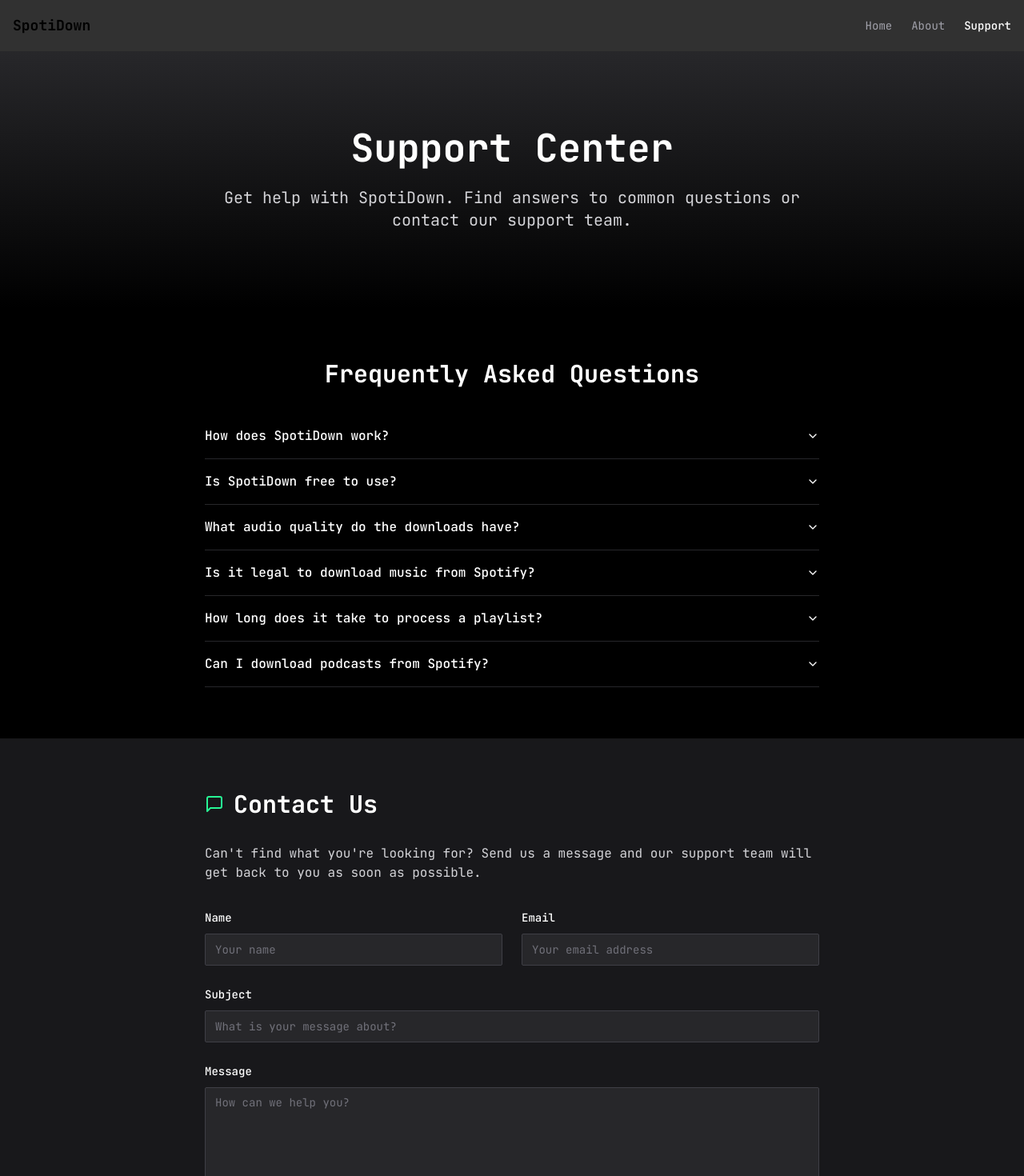
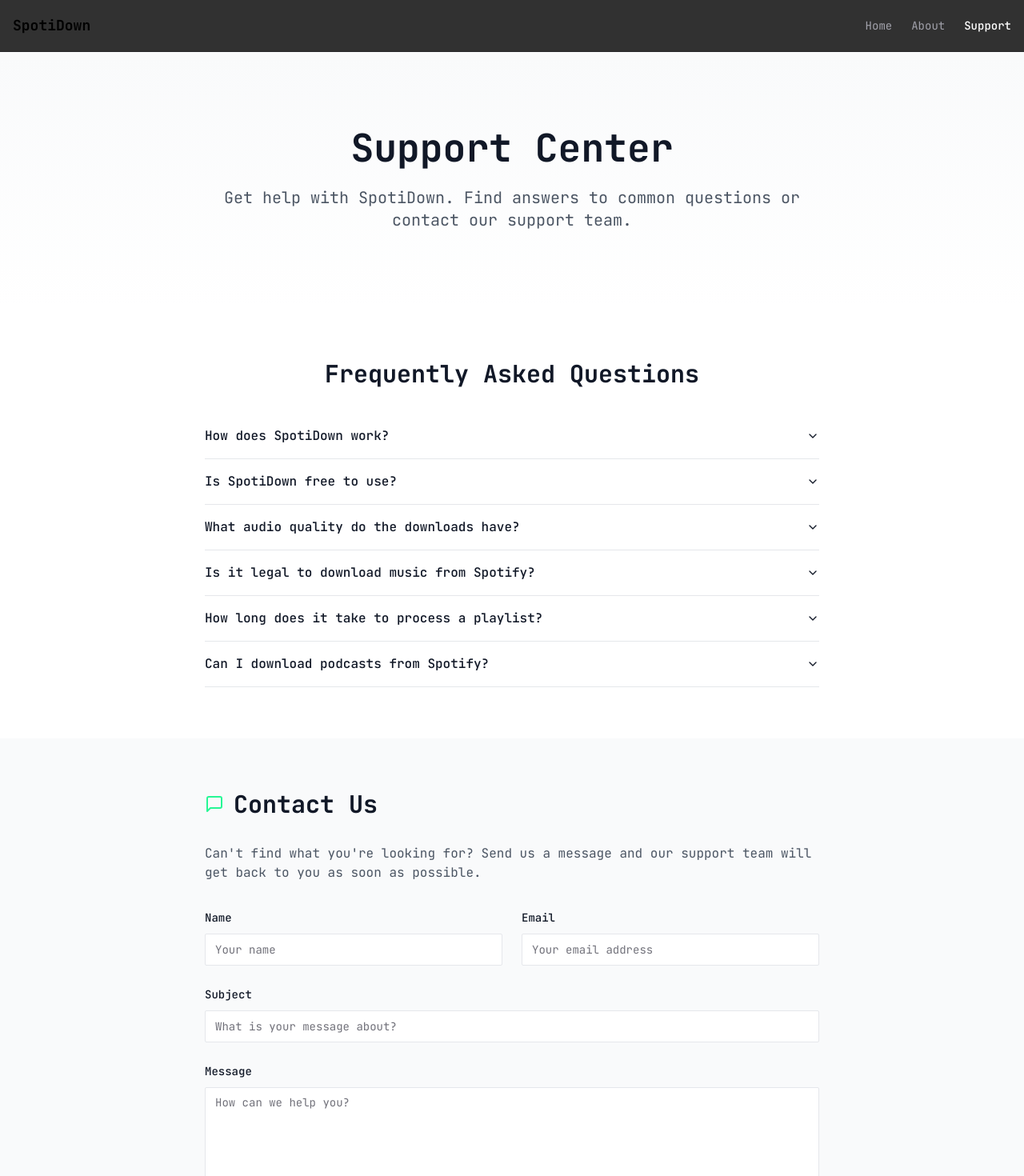
Before and after one commit to Manish-Tamang/spoti-down, a Next.js app: page /support in a window 1280 px wide. Shown: the top 1470 px of the page at 80% size. Built offline with nearby package versions, Linux system fonts and the light colour scheme.

Commit message:
light mode fixed

```diff
--- a/app/support/page.tsx
+++ b/app/support/page.tsx
@@ -6,12 +6,12 @@ import { Mail, MessageSquare } from "lucide-react"
 
 export default function SupportPage() {
   return (
-    <div className="bg-black text-white">
+    <div className="bg-white text-gray-900">
       {/* Hero Section */}
-      <section className="py-16 md:py-24 bg-gradient-to-b from-zinc-800 to-black">
+      <section className="py-16 md:py-24 bg-gradient-to-b from-gray-50 to-white">
         <div className="container mx-auto px-4 text-center">
           <h1 className="text-4xl md:text-5xl font-bold mb-6">Support Center</h1>
-          <p className="text-xl text-zinc-300 max-w-3xl mx-auto">
+          <p className="text-xl text-gray-600 max-w-3xl mx-auto">
             Get help with SpotiDown. Find answers to common questions or contact our support team.
           </p>
         </div>
@@ -24,53 +24,53 @@ export default function SupportPage() {
 
           <div className="max-w-3xl mx-auto">
             <Accordion type="single" collapsible className="w-full">
-              <AccordionItem value="item-1" className="border-zinc-800">
+              <AccordionItem value="item-1" className="border-gray-200">
                 <AccordionTrigger className="text-left">How does SpotiDown work?</AccordionTrigger>
-                <AccordionContent className="text-zinc-400">
+                <AccordionContent className="text-gray-600">
                   SpotiDown works by extracting metadata from Spotify tracks and playlists, then finding matching audio
                   from various sources. The audio is processed to ensure high quality, and then made available for
                   download as MP3 files.
                 </AccordionContent>
               </AccordionItem>
 
-              <AccordionItem value="item-2" className="border-zinc-800">
+              <AccordionItem value="item-2" className="border-gray-200">
                 <AccordionTrigger className="text-left">Is SpotiDown free to use?</AccordionTrigger>
-                <AccordionContent className="text-zinc-400">
+                <AccordionContent className="text-gray-600">
                   SpotiDown offers both free and premium tiers. The free tier allows a limited number of downloads per
                   day with standard quality, while the premium subscription offers unlimited downloads with high-quality
                   audio and no ads.
                 </AccordionContent>
               </AccordionItem>
 
-              <AccordionItem value="item-3" className="border-zinc-800">
+              <AccordionItem value="item-3" className="border-gray-200">
                 <AccordionTrigger className="text-left">What audio quality do the downloads have?</AccordionTrigger>
-                <AccordionContent className="text-zinc-400">
+                <AccordionContent className="text-gray-600">
                   Our free tier provides 128 kbps MP3 files, which is good for casual listening. Premium users get
                   access to 320 kbps MP3 files, which is the highest quality MP3 format available and comparable to
                   Spotify's premium streaming quality.
                 </AccordionContent>
               </AccordionItem>
 
-              <AccordionItem value="item-4" className="border-zinc-800">
+              <AccordionItem value="item-4" className="border-gray-200">
                 <AccordionTrigger className="text-left">Is it legal to download music from Spotify?</AccordionTrigger>
-                <AccordionContent className="text-zinc-400">
+                <AccordionContent className="text-gray-600">
                   SpotiDown is designed for personal use only. We recommend using our service to download music you
                   already have access to through legitimate subscriptions, for offline listening purposes. Always
                   respect copyright laws and artists' rights.
                 </AccordionContent>
               </AccordionItem>
 
-              <AccordionItem value="item-5" className="border-zinc-800">
+              <AccordionItem value="item-5" className="border-gray-200">
                 <AccordionTrigger className="text-left">How long does it take to process a playlist?</AccordionTrigger>
-                <AccordionContent className="text-zinc-400">
+                <AccordionContent className="text-gray-600">
                   Processing time depends on the size of the playlist. Single tracks are usually ready within seconds,
                   while larger playlists may take a few minutes. Premium users enjoy faster processing times.
                 </AccordionContent>
               </AccordionItem>
 
-              <AccordionItem value="item-6" className="border-zinc-800">
+              <AccordionItem value="item-6" className="border-gray-200">
                 <AccordionTrigger className="text-left">Can I download podcasts from Spotify?</AccordionTrigger>
-                <AccordionContent className="text-zinc-400">
+                <AccordionContent className="text-gray-600">
                   Currently, SpotiDown only supports music tracks and playlists. Podcast downloading is not available at
                   this time, but we're considering adding this feature in the future.
                 </AccordionContent>
@@ -81,7 +81,7 @@ export default function SupportPage() {
       </section>
 
       {/* Contact Form */}
-      <section className="py-16 bg-zinc-900">
+      <section className="py-16 bg-gray-50">
         <div className="container mx-auto px-4">
           <div className="max-w-3xl mx-auto">
             <div className="flex items-center gap-3 mb-8">
@@ -89,7 +89,7 @@ export default function SupportPage() {
               <h2 className="text-3xl font-bold">Contact Us</h2>
             </div>
 
-            <p className="mb-8 text-zinc-300">
+            <p className="mb-8 text-gray-600">
               Can't find what you're looking for? Send us a message and our support team will get back to you as soon as
               possible.
             </p>
@@ -100,7 +100,7 @@ export default function SupportPage() {
                   <label htmlFor="name" className="text-sm font-medium">
                     Name
                   </label>
-                  <Input id="name" placeholder="Your name" className="bg-zinc-800 border-zinc-700" />
+                  <Input id="name" placeholder="Your name" className="bg-white border-gray-200" />
                 </div>
 
                 <div className="space-y-2">
@@ -111,7 +111,7 @@ export default function SupportPage() {
                     id="email"
                     type="email"
                     placeholder="Your email address"
-                    className="bg-zinc-800 border-zinc-700"
+                    className="bg-white border-gray-200"
                   />
                 </div>
               </div>
@@ -120,7 +120,7 @@ export default function SupportPage() {
                 <label htmlFor="subject" className="text-sm font-medium">
                   Subject
                 </label>
-                <Input id="subject" placeholder="What is your message about?" className="bg-zinc-800 border-zinc-700" />
+                <Input id="subject" placeholder="What is your message about?" className="bg-white border-gray-200" />
               </div>
 
               <div className="space-y-2">
@@ -130,7 +130,7 @@ export default function SupportPage() {
                 <Textarea
                   id="message"
                   placeholder="How can we help you?"
-                  className="min-h-[150px] bg-zinc-800 border-zinc-700"
+                  className="min-h-[150px] bg-white border-gray-200"
                 />
               </div>
 
```
